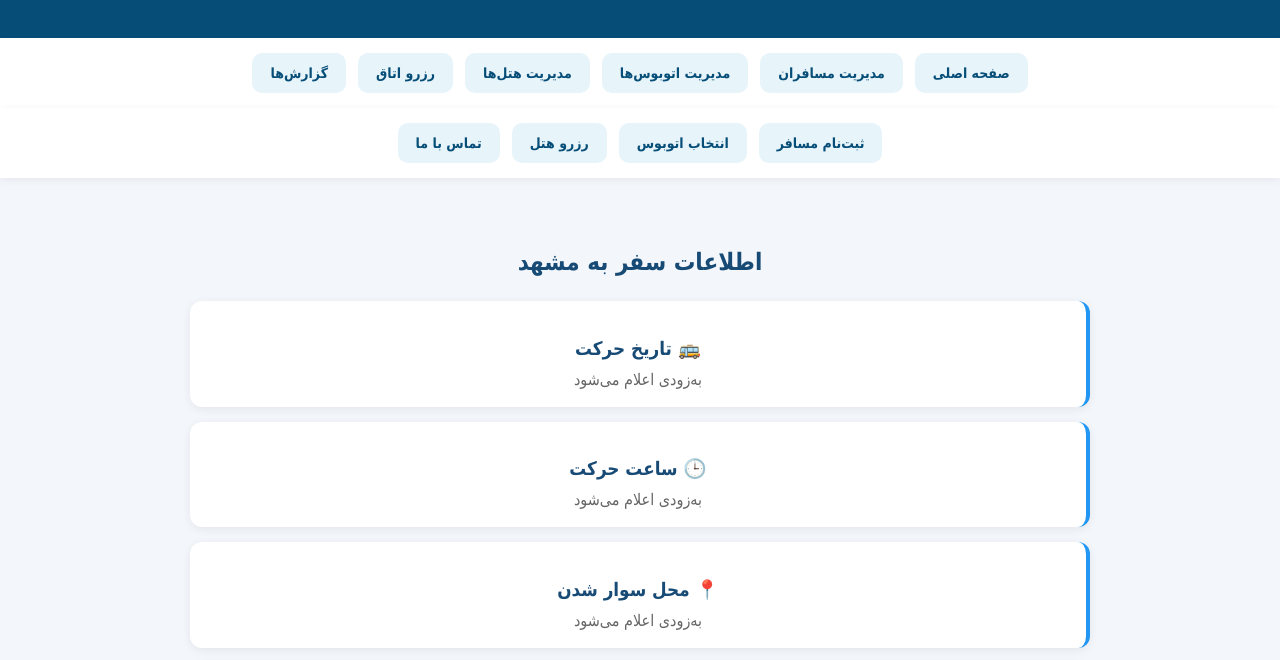
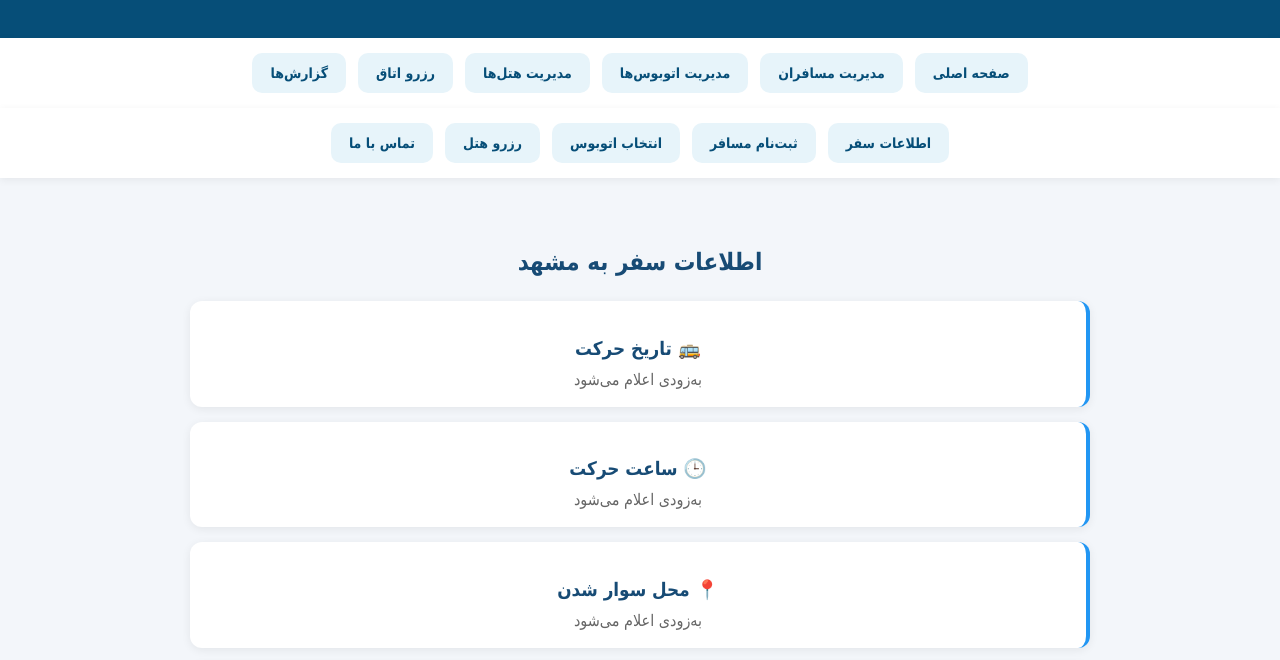
Before and after one commit to zare0362-eng/hamsafar, a plain HTML site: page index.html in a window 1280 px wide. Shown: the part 96-756 px from the top of the page. Drawn offline with Linux system fonts and the light colour scheme.

Commit message:
Update index.html

```diff
--- a/index.html
+++ b/index.html
@@ -143,6 +143,7 @@
   </nav>
 
 <nav class="main-menu">
+  <a href="#travel-info">اطلاعات سفر</a>
   <a href="#login">ثبت‌نام مسافر</a>
   <a href="#bus">انتخاب اتوبوس</a>
   <a href="#hotel">رزرو هتل</a>
```
